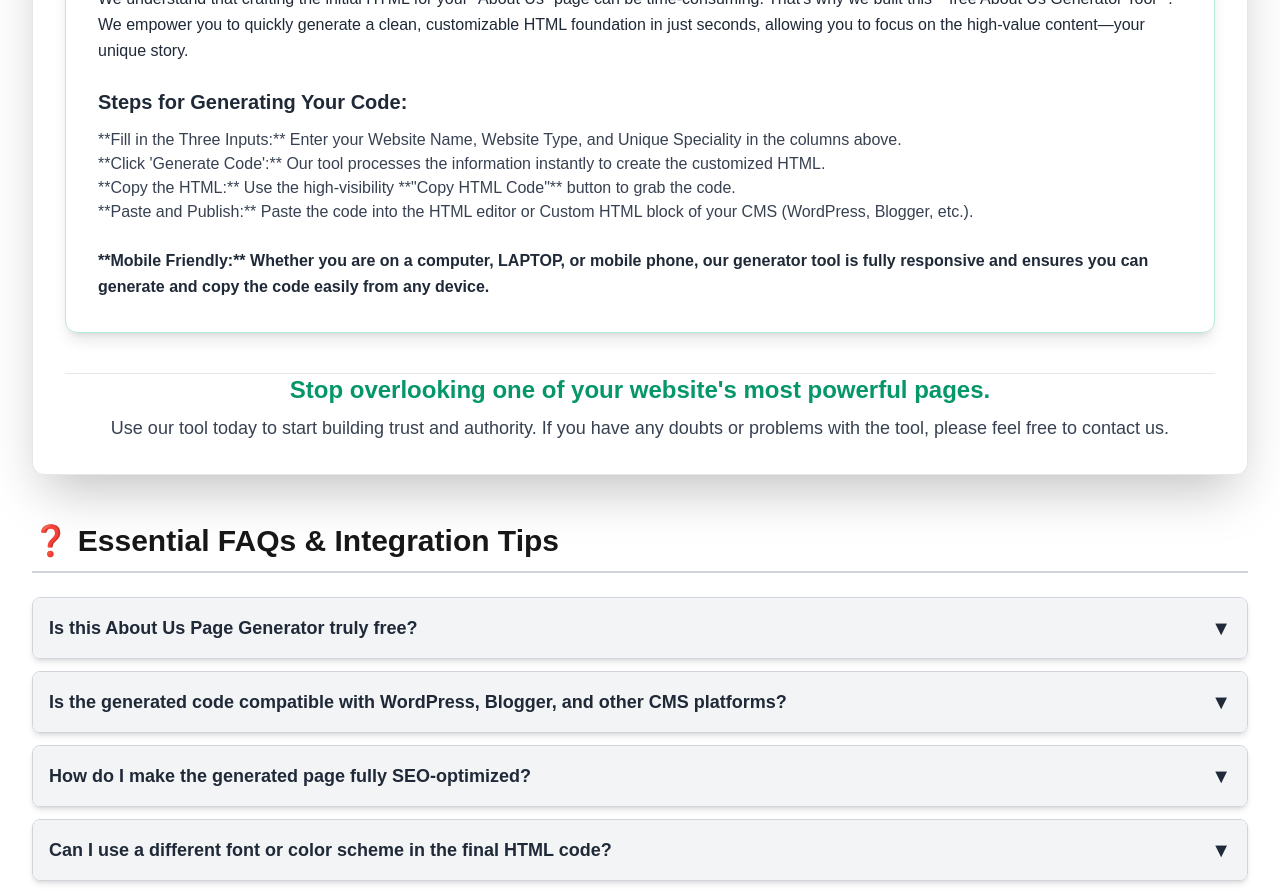
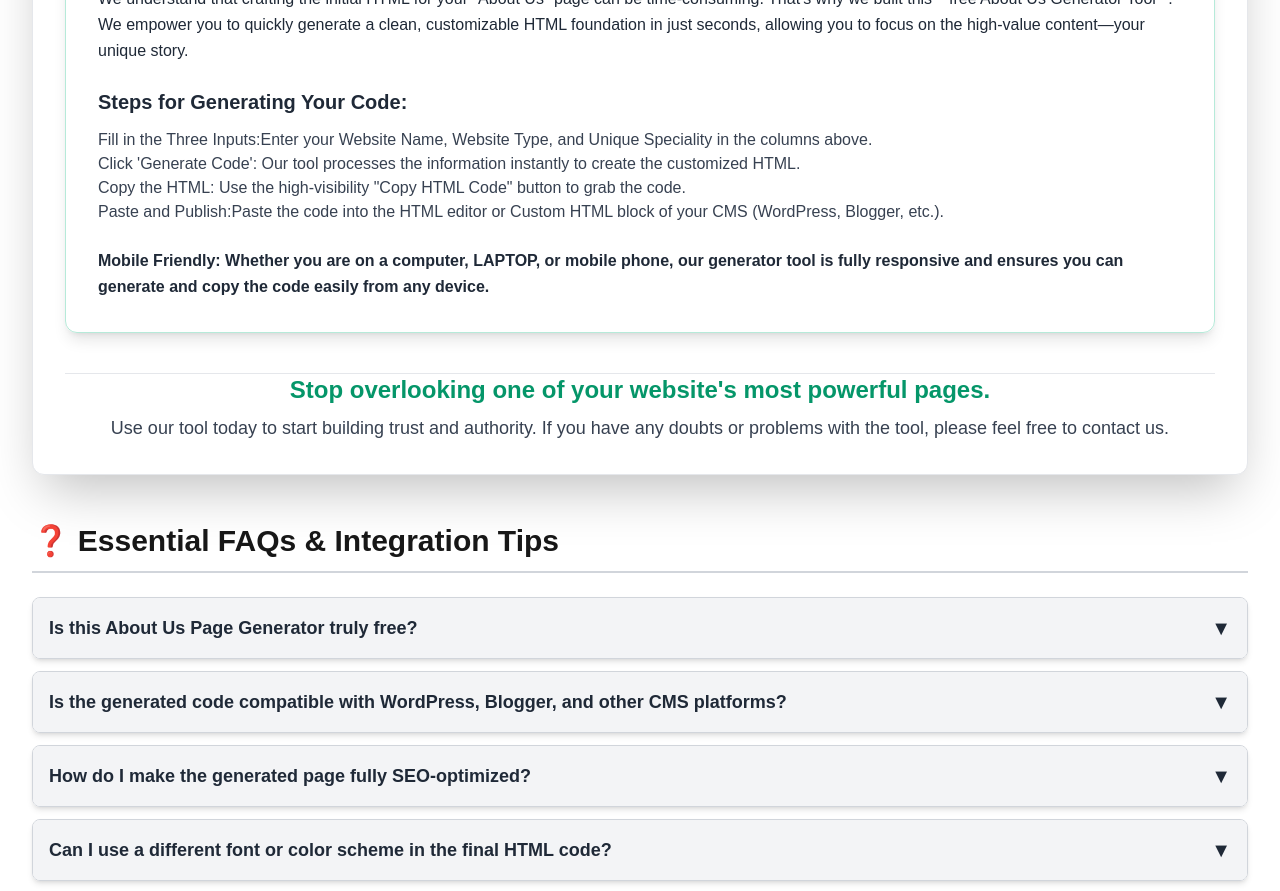
Before and after one commit to nilsah143/my-about-us-page, a Next.js app: page / in a window 1280 px wide. Shown: the part 3240-4131 px from the top of the page. Built offline with nearby package versions, Linux system fonts and the light colour scheme.

Commit message:
new error removed and updates

```diff
--- a/app/page.tsx
+++ b/app/page.tsx
@@ -102,14 +102,14 @@ export default function HomePage() {
 
             <h4 className="text-xl font-bold text-gray-800 mb-3">Steps for Generating Your Code:</h4>
             <ol className="list-decimal list-inside ml-4 space-y-2 text-gray-700">
-                <li>**Fill in the Three Inputs:** Enter your Website Name, Website Type, and Unique Speciality in the columns above.</li>
-                <li>**Click 'Generate Code':** Our tool processes the information instantly to create the customized HTML.</li>
-                <li>**Copy the HTML:** Use the high-visibility **"Copy HTML Code"** button to grab the code.</li>
-                <li>**Paste and Publish:** Paste the code into the HTML editor or Custom HTML block of your CMS (WordPress, Blogger, etc.).</li>
+                <li>Fill in the Three Inputs:Enter your Website Name, Website Type, and Unique Speciality in the columns above.</li>
+                <li>Click 'Generate Code': Our tool processes the information instantly to create the customized HTML.</li>
+                <li>Copy the HTML: Use the high-visibility "Copy HTML Code" button to grab the code.</li>
+                <li>Paste and Publish:Paste the code into the HTML editor or Custom HTML block of your CMS (WordPress, Blogger, etc.).</li>
             </ol>
 
             <p className="text-gray-800 leading-relaxed mt-6 font-semibold">
-                **Mobile Friendly:** Whether you are on a computer, LAPTOP, or mobile phone, our generator tool is fully responsive and ensures you can generate and copy the code easily from any device.
+                Mobile Friendly: Whether you are on a computer, LAPTOP, or mobile phone, our generator tool is fully responsive and ensures you can generate and copy the code easily from any device.
             </p>
         </div>
 
--- a/components/Layout.js
+++ b/components/Layout.js
@@ -51,6 +51,8 @@ const Layout = ({ children, title = "Free About Us Page HTML Generator" }) => {
                     type="application/ld+json"
                     dangerouslySetInnerHTML={{ __html: JSON.stringify(webPageSchema) }}
                 />
+                 <meta name="google-site-verification" content="1phf06Nj_1PXSC0_3SnJDEBdBnnljfKs4g_RVNTXC7A" />
+
 
 
 
```
